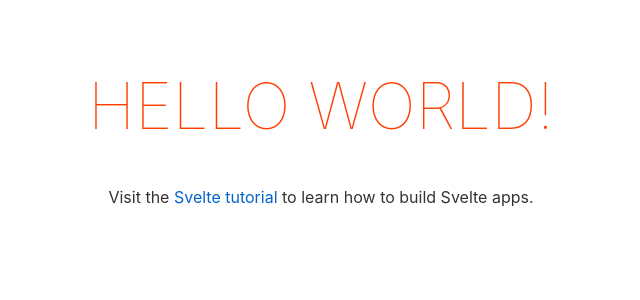
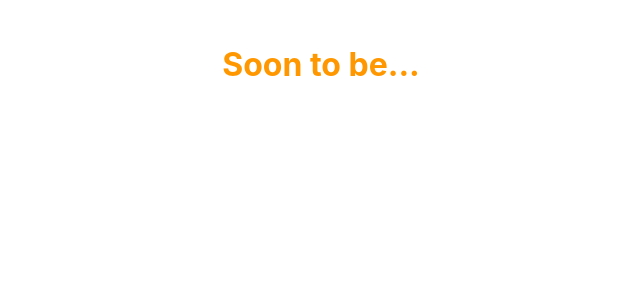
Before and after one commit to Bendr-Dev/Personal-Website, a Svelte app: page / in a window 1280 px wide. Shown: the top 300 px of the page, without its empty margins (319-959 px from the left). Built offline with nearby package versions, Linux system fonts and the light colour scheme.

Commit message:
Adjusts README, removes some boilerplate code

```diff
--- a/package.json
+++ b/package.json
@@ -10,6 +10,8 @@
   "devDependencies": {
     "@rollup/plugin-commonjs": "^14.0.0",
     "@rollup/plugin-node-resolve": "^8.0.0",
+    "@rollup/plugin-typescript": "^6.0.0",
+    "@tsconfig/svelte": "^1.0.0",
     "rollup": "^2.3.4",
     "rollup-plugin-livereload": "^2.0.0",
     "rollup-plugin-svelte": "^6.0.0",
@@ -17,10 +19,8 @@
     "svelte": "^3.0.0",
     "svelte-check": "^1.0.0",
     "svelte-preprocess": "^4.0.0",
-    "@rollup/plugin-typescript": "^6.0.0",
-    "typescript": "^3.9.3",
     "tslib": "^2.0.0",
-    "@tsconfig/svelte": "^1.0.0"
+    "typescript": "^4.0.2"
   },
   "dependencies": {
     "sirv-cli": "^1.0.0"
--- a/public/global.css
+++ b/public/global.css
@@ -1,4 +1,15 @@
-html, body {
+:root {
+  --dark-primary-color: #455a64;
+  --default-primary-color: #607d8b;
+  --light-primary-color: #cfd8dc;
+  --accent-color: #ff9800;
+  --primary-text-color: #212121;
+  --secondary-text-color: #757575;
+  --divider-color: #bdbdbd;
+}
+
+html,
+body {
   position: relative;
   width: 100%;
   height: 100%;
@@ -9,11 +20,12 @@
   margin: 0;
   padding: 8px;
   box-sizing: border-box;
-	font-family: -apple-system, BlinkMacSystemFont, "Segoe UI", Roboto, Oxygen-Sans, Ubuntu, Cantarell, "Helvetica Neue", sans-serif;
+  font-family: -apple-system, BlinkMacSystemFont, "Segoe UI", Roboto,
+    Oxygen-Sans, Ubuntu, Cantarell, "Helvetica Neue", sans-serif;
 }
 
 a {
-	color: rgb(0,100,200);
+  color: rgb(0, 100, 200);
   text-decoration: none;
 }
 
@@ -22,14 +34,17 @@
 }
 
 a:visited {
-	color: rgb(0,80,160);
+  color: rgb(0, 80, 160);
 }
 
 label {
   display: block;
 }
 
-input, button, select, textarea {
+input,
+button,
+select,
+textarea {
   font-family: inherit;
   font-size: inherit;
   -webkit-padding: 0.4em 0;
--- a/public/index.html
+++ b/public/index.html
@@ -1,18 +1,17 @@
 <!DOCTYPE html>
 <html lang="en">
-<head>
-	<meta charset='utf-8'>
-	<meta name='viewport' content='width=device-width,initial-scale=1'>
+  <head>
+    <meta charset="utf-8" />
+    <meta name="viewport" content="width=device-width,initial-scale=1" />
 
-	<title>Svelte app</title>
+    <title>Brandon Endres - Developer</title>
 
-	<link rel='icon' type='image/png' href='/favicon.png'>
-	<link rel='stylesheet' href='/global.css'>
-	<link rel='stylesheet' href='/build/bundle.css'>
+    <link rel="icon" type="image/png" href="/favicon.png" />
+    <link rel="stylesheet" href="/global.css" />
+    <link rel="stylesheet" href="/build/bundle.css" />
 
-	<script defer src='/build/bundle.js'></script>
-</head>
+    <script defer src="/build/bundle.js"></script>
+  </head>
 
-<body>
-</body>
+  <body></body>
 </html>
--- a/src/App.svelte
+++ b/src/App.svelte
@@ -1,11 +1,5 @@
 <script lang="ts">
-	export let name: string;
 </script>
-
-<main>
-	<h1>Hello {name}!</h1>
-	<p>Visit the <a href="https://svelte.dev/tutorial">Svelte tutorial</a> to learn how to build Svelte apps.</p>
-</main>
 
 <style>
   main {
@@ -16,10 +10,7 @@
   }
 
   h1 {
-		color: #ff3e00;
-		text-transform: uppercase;
-		font-size: 4em;
-		font-weight: 100;
+    color: var(--accent-color);
   }
 
   @media (min-width: 640px) {
@@ -28,3 +19,7 @@
     }
   }
 </style>
+
+<main>
+  <h1>Soon to be...</h1>
+</main>
--- a/src/main.ts
+++ b/src/main.ts
@@ -1,10 +1,7 @@
-import App from './App.svelte';
+import App from "./App.svelte";
 
 const app = new App({
-	target: document.body,
-	props: {
-		name: 'world'
-	}
+  target: document.body,
 });
 
 export default app;
```
Also changed, not shown: 2 other files (tests, documents, lock files or other folders). Lines whose indentation alone changed are shown as unchanged.
